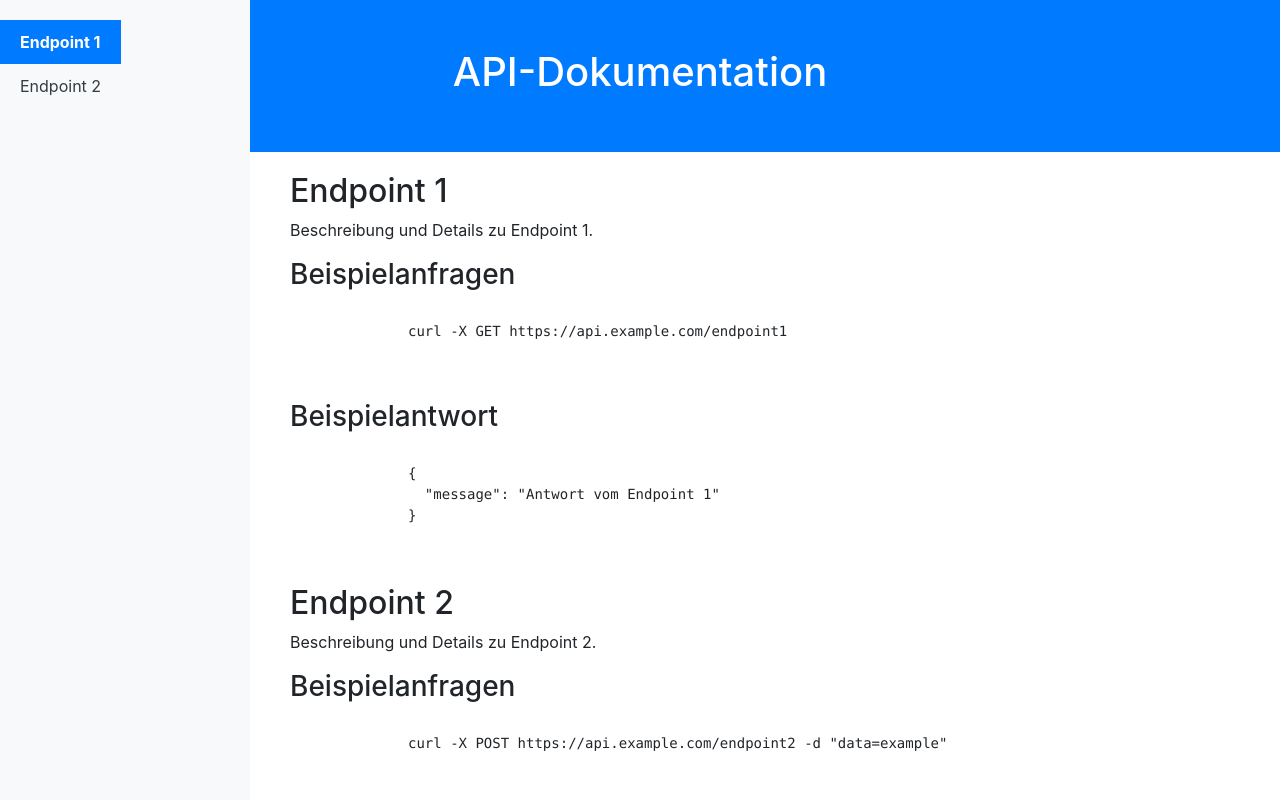
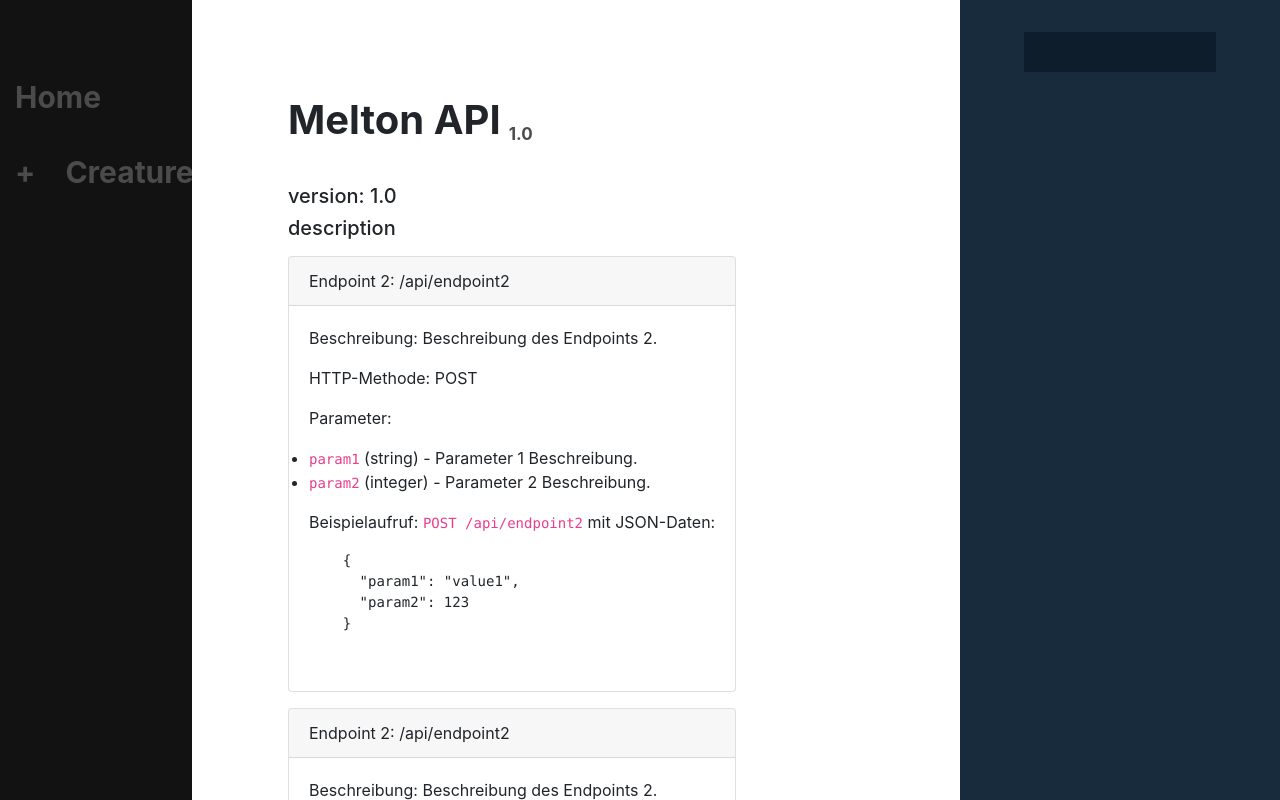
Before and after one commit to Melton-Hackathon/API, a website: page api/public/index.html in a window 1280 px wide. Both pictures are taken after a click on the link "Docs". Shown: the top 800 px of the page. Drawn offline with nearby package versions, Linux system fonts and the light colour scheme.

Commit message:
markdown + endpoint section designed

```diff
--- a/api/public/assets/css/doku.css
+++ b/api/public/assets/css/doku.css
@@ -1,54 +1,99 @@
-/* Stil für die Navigation */
-.nav {
-    position: fixed;
+    /* Custom styles for sidebar */
+    #doku-body {
+        display: flex;
+    }
+
+    .sidebar {
+        height: window.innerHeight;
+        width: 15%;
         top: 0;
         left: 0;
-    height: 100%;
-    width: 250px; /* Breite des Navigationsbereichs */
-    background-color: #f8f9fa; /* Hintergrundfarbe ändern */
-    padding-top: 20px;
-    overflow-y: auto; /* Scrollen für den Fall, dass die Navigation zu lang wird */
+        background-color: #121212;
+        overflow-x: hidden;
+        transition: 0.3s;
+        padding-top: 60px;
     }
 
-  .nav ul {
-    list-style-type: none;
-    padding: 0;
+    .nav-item {
+        padding: 15px 15px;
+        text-decoration: none;
+        font-size: 20px;
+        color: rgb(75, 75, 75);
+        display: block;
+        transition: 0.3s;
     }
 
-  .nav-link {
-    color: #343a40;
-    padding: 10px 20px;
-    display: block;
+    .sidebar a:hover {
+        color: #f1f1f1;
         text-decoration: none;
     }
 
-  .nav-link:hover {
-    background-color: #dee2e6;
+    .doku-content {
+        width: 60%;
+        padding: 6rem;
     }
 
-  .nav-link.active {
-    font-weight: bold;
-    background-color: #007BFF;
-    color: white;
+    #doku-title {
+        display: flex;
+        margin-bottom: 2rem;
     }
 
-  /* Hauptinhalt mit seitlichem Abstand */
-  .content {
-    margin-left: 270px; /* Berücksichtige die Breite der Navigation */
-    padding: 20px;
+    #doku-title>strong {
+        color: rgb(75, 75, 75);
+        margin-top: 1.6rem;
+        margin-left: 8px;
+        font-size: 17px;
     }
 
-  /* Responsive Design für Mobilgeräte */
-  @media (max-width: 767px) {
-    .nav {
-      position: static; /* Normale Positionierung für kleine Bildschirme */
-      width: auto;
-      height: auto;
-      padding-top: 0;
-      overflow-y: visible; /* Zeige den Scrollbalken für lange Navigationsinhalte */
+    .doku-content{
+        height: 100%;
+        display: flex;
+        flex-direction: row;
+        overflow-y: scroll;
     }
 
-    .content {
-      margin-left: 0; /* Kein seitlicher Abstand für den Hauptinhalt */
+    #output{
+        display: block;
+        position: absolute;
+        right: 0;
+        top: 0;
+        width: 25%;
+        height: 100%;
+        background-color: rgb(24, 43, 61);
+        padding: 5%;
+        padding-top: 2.5%;
     }
+
+    .big_text{
+        font-size: 30px;
+        font-weight: bold;
+        color: rgb(75, 75, 75);
     }
+
+    .markdown-ul{
+        line-height: 5px;
+        margin-left: 25px;
+    }
+
+    .markdown-ul > li{
+        list-style-type: none;
+        margin-left: 4rem;
+    }
+
+    #creature-markdown-title{
+        cursor: pointer;
+    }
+
+    .rotated{
+        transform: rotate(90deg);
+        color: #f1f1f1;
+    }
+
+    #output > input{
+        width: 100%;
+        height: 40px;
+        padding: 3px;
+        background-color: rgb(14, 29, 43);
+        color: rgb(32, 95, 190);
+        border: none;
+    }
--- a/api/public/assets/css/main.css
+++ b/api/public/assets/css/main.css
@@ -42,6 +42,15 @@ header {
   text-align: center;
 }
 
+header > p{
+  font-size: 20px;
+  margin-top: 2%;
+}
+
+header > p > a{
+  margin-left: 5px;
+}
+
 main {
   background: linear-gradient(to bottom, 0%, #1212125b 100%);
   border-bottom: 1px solid rgba(0, 0, 0, .2);
--- a/api/public/index.html
+++ b/api/public/index.html
@@ -4,15 +4,19 @@
 <head>
     <meta charset="UTF-8">
     <meta name="viewport" content="width=device-width, initial-scale=1.0">
-    <script src="https://ajax.googleapis.com/ajax/libs/jquery/3.7.1/jquery.min.js"></script>
     <link rel="stylesheet" href="https://cdn.jsdelivr.net/npm/bootstrap-icons@1.11.1/font/bootstrap-icons.css">
     <link rel="stylesheet" href="./assets/css/main.css">
+    <link rel="stylesheet" href="./assets/css/doku.css">
     <link rel="stylesheet" href="https://maxcdn.bootstrapcdn.com/bootstrap/4.5.2/css/bootstrap.min.css">
+    <script src="https://ajax.googleapis.com/ajax/libs/jquery/3.7.1/jquery.min.js"></script>
+    <script src="https://cdnjs.cloudflare.com/ajax/libs/popper.js/1.12.9/umd/popper.min.js"></script>
+    <script src="https://maxcdn.bootstrapcdn.com/bootstrap/4.0.0/js/bootstrap.min.js"></script>
+
     <title id="site-title">Melton API | Doku</title>
 </head>
 
 <body>
-    <div id="content"></div>
+    <div id="app"></div>
 
     <script src="https://cdn.jsdelivr.net/npm/@popperjs/core@2.11.8/dist/umd/popper.min.js"
         integrity="sha384-I7E8VVD/ismYTF4hNIPjVp/Zjvgyol6VFvRkX/vR+Vc4jQkC+hVqc2pM8ODewa9r"
@@ -21,6 +25,7 @@
         integrity="sha384-BBtl+eGJRgqQAUMxJ7pMwbEyER4l1g+O15P+16Ep7Q9Q+zqX6gSbd85u4mG4QzX+"
         crossorigin="anonymous"></script>
     <script src="./router/router.js"></script>
+    <script src="./javascripts/copytoklipboard.js"></script>
 </body>
 
 </html>
--- /dev/null
+++ b/api/public/javascripts/copytoklipboard.js
@@ -0,0 +1,9 @@
+function copyURI(uri) {
+    const tempInput = document.createElement('input');
+    tempInput.value = uri;
+    document.body.appendChild(tempInput);
+    tempInput.select();
+    document.execCommand('copy');
+    document.body.removeChild(tempInput);
+    alert('URI copied to clipboard: ' + uri);
+}
--- a/api/public/router/router.js
+++ b/api/public/router/router.js
@@ -20,7 +20,7 @@ $(document).ready(function () {
 
     console.log(`load view on src: %c${url}`, 'COLOR: grey;');
 
-    $("#content").load(url);
+    $("#app").load(url);
     $("#site-title").value = hash.slice(1);
   }
 
--- a/api/public/views/doku.html
+++ b/api/public/views/doku.html
@@ -1,81 +1,97 @@
-<!DOCTYPE html>
-<html lang="de">
-<head>
-  <meta charset="UTF-8">
-  <meta name="viewport" content="width=device-width, initial-scale=1.0">
-  <title>API-Dokumentation</title>
-  <link rel="stylesheet" href="https://maxcdn.bootstrapcdn.com/bootstrap/4.5.2/css/bootstrap.min.css">
-  <link rel="stylesheet" href="../assets/css/doku.css"> <!-- Link zur externen CSS-Datei -->
-</head>
-<body>
-
-  <header class="bg-primary text-white text-center py-5">
-    <h1>API-Dokumentation</h1>
-  </header>
-
-  <div class="nav">
-    <!-- Navigation -->
-    <ul>
-      <li><a href="#endpoint1" class="nav-link active">Endpoint 1</a></li>
-      <li><a href="#endpoint2" class="nav-link">Endpoint 2</a></li>
-      <!-- Weitere Endpunkte -->
+<div id="doku-body">
+    <!-- Sidebar -->
+    <div class="sidebar">
+        <a class="nav-item big_text" href="#home">Home</a>
+        <div class="d-flex flex-row">
+            <div id="creature-markdown-title-arrow">
+                <p class="nav-item big_text">+</p>
+            </div><a class="nav-item big_text" id="creature-markdown-title">Creatures</a>
+        </div>
+        <div id="creature-markdown">
+            <ul class="markdown-ul">
+                <li><a class="nav-item" href="#doku/#creatures-all">All</a></li>
+                <li><a class="nav-item" href="#doku/#creaturesStats">Creature Stats</a></li>
             </ul>
         </div>
+        <a class="nav-item big_text" id=""></a>
+    </div>
 
-  <div class="content">
-    <!-- Hauptinhalt -->
-    <div class="row">
-      <div class="col-md-9">
-        <!-- Endpoint 1 -->
-        <section id="endpoint1">
-          <h2>Endpoint 1</h2>
-          <p>Beschreibung und Details zu Endpoint 1.</p>
-
-          <!-- Beispielanfragen und -antworten -->
-          <h3>Beispielanfragen</h3>
+    <!-- Content -->
+    <div class="doku-content">
+        <div id="section-container">
+            <div id="doku-title">
+                <h1><b>Melton API</b></h1><strong>1.0</strong>
+            </div>
+            <h5>version: 1.0</h5>
+            <h5>description</h5>
+            <section id="creatures">
+                <section id="creatures-all">
+                    <div class="card mt-3">
+                        <div class="card-header">
+                            Endpoint 2: /api/endpoint2
+                        </div>
+                        <div class="card-body">
+                            <p>Beschreibung: Beschreibung des Endpoints 2.</p>
+                            <p>HTTP-Methode: POST</p>
+                            <p>Parameter:</p>
+                            <ul>
+                                <li><code>param1</code> (string) - Parameter 1 Beschreibung.</li>
+                                <li><code>param2</code> (integer) - Parameter 2 Beschreibung.</li>
+                            </ul>
+                            <p>Beispielaufruf: <code>POST /api/endpoint2</code> mit JSON-Daten:</p>
                             <pre>
-            <code>
-              curl -X GET https://api.example.com/endpoint1
-            </code>
+    {
+      "param1": "value1",
+      "param2": 123
+    }
                           </pre>
-
-          <h3>Beispielantwort</h3>
+                        </div>
+                    </div>
+                </section>
+            </section>
+            <section id="creatures">
+                <section id="creatures-all">
+                    <div class="card mt-3">
+                        <div class="card-header">
+                            Endpoint 2: /api/endpoint2
+                        </div>
+                        <div class="card-body">
+                            <p>Beschreibung: Beschreibung des Endpoints 2.</p>
+                            <p>HTTP-Methode: POST</p>
+                            <p>Parameter:</p>
+                            <ul>
+                                <li><code>param1</code> (string) - Parameter 1 Beschreibung.</li>
+                                <li><code>param2</code> (integer) - Parameter 2 Beschreibung.</li>
+                            </ul>
+                            <p>Beispielaufruf: <code>POST /api/endpoint2</code> mit JSON-Daten:</p>
                             <pre>
-            <code>
     {
-                "message": "Antwort vom Endpoint 1"
+      "param1": "value1",
+      "param2": 123
     }
-            </code>
                           </pre>
+                        </div>
+                    </div>
                 </section>
-
-        <!-- Endpoint 2 -->
-        <section id="endpoint2">
-          <h2>Endpoint 2</h2>
-          <p>Beschreibung und Details zu Endpoint 2.</p>
-
-          <!-- Beispielanfragen und -antworten -->
-          <h3>Beispielanfragen</h3>
-          <pre>
-            <code>
-              curl -X POST https://api.example.com/endpoint2 -d "data=example"
-            </code>
-          </pre>
-
-          <h3>Beispielantwort</h3>
-          <pre>
-            <code>
-              {
-                "message": "Antwort vom Endpoint 2"
-              }
-            </code>
-          </pre>
             </section>
-        <!-- Weitere Endpunkte -->
+        </div>
+        <div id="output">
+            <input type="text" id="endpoint_url_input" readonly>
         </div>
     </div>
 </div>
 
-  <script src="https://maxcdn.bootstrapcdn.com/bootstrap/4.5.2/js/bootstrap.min.js"></script>
-</body>
-</html>
+<script>
+    // Define a rotate function to rotate the arrow
+    function rotateArrow() {
+        $('#creature-markdown-title-arrow').toggleClass('rotated');
+    }
+
+    $(document).ready(function () {
+        $("#creature-markdown").hide();
+        $("#creature-markdown-title").click(function () {
+            rotateArrow();
+            $("#creature-markdown").toggle();
+        });
+    });
+</script>
--- a/api/public/views/home.html
+++ b/api/public/views/home.html
@@ -9,7 +9,7 @@
 <header>
     <h1>Melton API</h1>
     <h3>For more information, scroll down!</h3>
-    <a href="#doku" class="btn btn-secondary"><i class="bi bi-bookmarks-fill"></i> Docs</a>
+    <p>View docs <a href="#doku" class="btn btn-secondary"><i class="bi bi-bookmarks-fill"></i> Docs</a></p>
 </header>
 
 <main>
```
Lines whose indentation alone changed are shown as unchanged.
